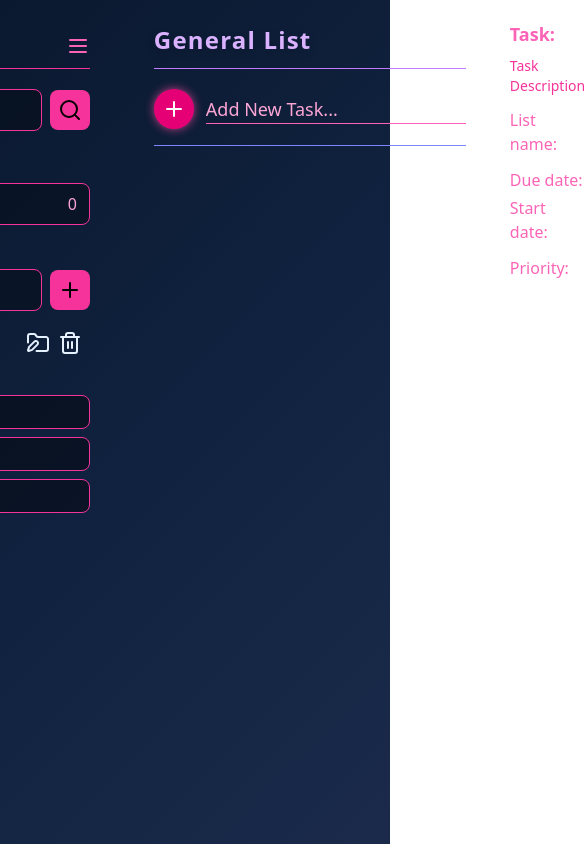
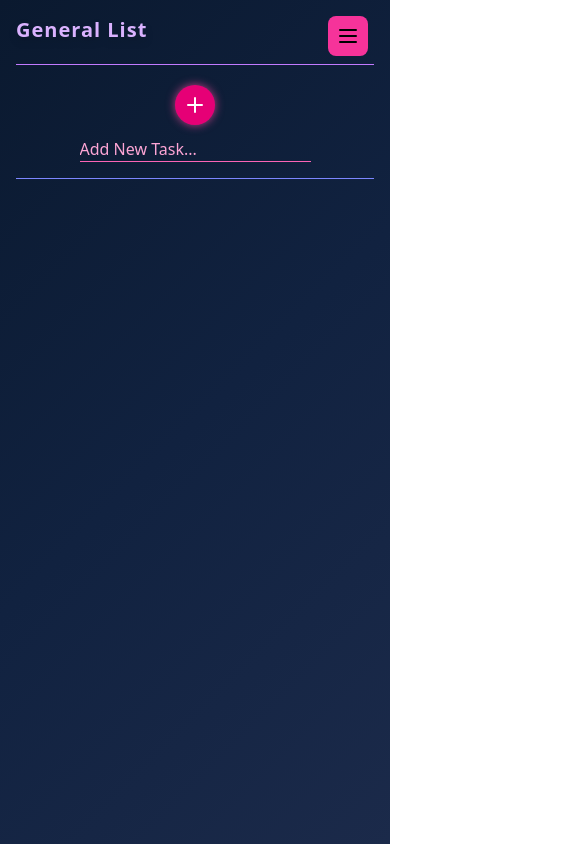
Before and after one commit to Vader-9/TaskManager, a React (Vite) app: page / in a window 390 px wide. Shown: the whole page, 585 px wide, since content can reach past the window. Built offline with nearby package versions, Linux system fonts and the light colour scheme.

Commit message:
responsive ness done and a few other bugs

```diff
--- a/src/Description/Descripition.jsx
+++ b/src/Description/Descripition.jsx
@@ -1,6 +1,6 @@
 function Descripition({ taskInfo }) {
   return (
-    <div className="w-[300px]  p-5 ">
+    <div className="hidden md:block w-[300px] p-5">
       <h1 className="text-lg font-bold text-pink-400 mb-2">
         Task: <span className="text-pink-200">{taskInfo.text}</span>
       </h1>
--- a/src/Menu/Menu.jsx
+++ b/src/Menu/Menu.jsx
@@ -1,4 +1,4 @@
-import { Menu, Search, Plus, Folder, FolderPen, Trash2 } from 'lucide-react';
+import { Menu, Search, Plus, Folder, FolderPen, Trash2, X } from 'lucide-react';
 import { useState } from 'react';
 
 function MeNu({
@@ -15,7 +15,8 @@ function MeNu({
   const [inputs, setInputs] = useState('');
   const [folderId, setFolderId] = useState(null);
   const [folderTrigger, setFolderTrigger] = useState(false);
- console.log(activeFolder)
+  const [isOpen, setIsOpen] = useState(false); // mobile menu toggle
+
   function addFolder() {
     if (inputs !== '') {
       if (folderTrigger) {
@@ -33,6 +34,8 @@ function MeNu({
         ]);
       }
       setInputs('');
+    } else {
+      alert("Please enter a foldername");
     }
   }
 
@@ -54,16 +57,40 @@ function MeNu({
   }
 
   return (
-    <div class = 'mt-8 mr-10' >
-      {/* Header */}
-      <div className="flex justify-between items-center border-b border-pink-500 pb-2 mb-5">
+    <>
+      {/* Mobile toggle button */}
+      <button
+        className="md:hidden fixed top-4 left-4 z-50 p-2 rounded-lg bg-pink-500 text-black hover:bg-pink-600 transition ml-[80%]"
+        onClick={() => setIsOpen(true)}
+      >
+        <Menu />
+      </button>
+
+      {/* Sidebar menu */}
+      <div
+        className={`fixed md:static top-0 left-0 h-full w-64 bg-black/90 backdrop-blur-lg
+          transform transition-transform duration-300 ease-in-out z-40
+          ${isOpen ? "translate-x-0" : "-translate-x-full"}
+          md:translate-x-0 md:w-72 p-5 overflow-y-auto`}
+      >
+        {/* Close button (mobile only) */}
+        <div className="flex justify-between items-center mb-5 md:hidden">
+          <h3 className="text-lg font-bold text-pink-400">Menu</h3>
+          <button
+            onClick={() => setIsOpen(false)}
+            className="p-2 rounded-lg bg-pink-500 text-black hover:bg-pink-600 transition"
+          >
+            <X />
+          </button>
+        </div>
+
+        {/* Header (desktop only) */}
+        <div className="hidden md:flex justify-between items-center border-b border-pink-500 pb-2 mb-5">
           <h3 className="text-lg font-bold text-pink-400">Menu</h3>
           <Menu className="text-pink-400" />
         </div>
 
-
         {/* Search Bar */}
-      <div>
         <div className="flex items-center gap-2 mb-5">
           <input
             type="text"
@@ -74,13 +101,10 @@ function MeNu({
                text-pink-200 placeholder-pink-400 focus:outline-none"
           />
           <button
-            className="p-2 rounded-lg bg-pink-500 text-black hover:bg-pink-600
-               transition focus:outline-none"
+            className="p-2 rounded-lg bg-pink-500 text-black hover:bg-pink-600 transition focus:outline-none"
           >
             <Search />
           </button>
-        </div>
-
         </div>
 
         {/* Tasks */}
@@ -93,10 +117,9 @@ function MeNu({
           </div>
         </div>
 
-
         {/* Lists */}
         <div>
-        <h3>Lists</h3>
+          <h3 className="text-pink-400 font-semibold mb-2">Lists</h3>
           <div className="flex items-center gap-2 mb-3">
             <input
               type="text"
@@ -108,20 +131,17 @@ function MeNu({
             />
             <button
               onClick={addFolder}
-            className="p-2 rounded-lg bg-pink-500 text-black hover:bg-pink-600
-               transition focus:outline-none"
+              className="p-2 rounded-lg bg-pink-500 text-black hover:bg-pink-600 transition focus:outline-none"
             >
               <Plus />
             </button>
           </div>
-
 
           {folders.map((folder, index) => (
             <div
               key={folder.id}
               className="flex items-center justify-between p-2 rounded-lg hover:bg-white/10 transition"
             >
-            {/* Left: Folder icon + name */}
               <div className="flex items-center gap-2">
                 <Folder className="text-pink-400" />
                 <button
@@ -132,35 +152,30 @@ function MeNu({
                 </button>
               </div>
 
-            {/* Right: Action buttons */}
               <div className="flex items-center gap-2">
                 <button
-                onClick={  activeFolder === 0 ? undefined :() =>  renameFolder(folder.id)}
-
+                  onClick={folder.id === 1 ? undefined : () => renameFolder(folder.id)}
                   className="hover:text-yellow-400 transition"
                 >
-                <FolderPen />
+                  {folder.id === 1 ? '' : <FolderPen />}
                 </button>
                 <button
-                onClick={() => activeFolder === 0 ? undefined :
-                  removeFolder(folder.id)
-                }
+                  onClick={folder.id === 1 ? undefined : () => removeFolder(folder.id)}
                   className="hover:text-red-400 transition"
                 >
-                <Trash2 />
+                  {folder.id === 1 ? '' : <Trash2 />}
                 </button>
               </div>
             </div>
           ))}
-
         </div>
 
         {/* Priority */}
-      <div className="mb-5">
+        <div className="mb-5 mt-5">
           <h3 className="text-pink-400 mb-2 font-semibold">Priority</h3>
           <div className="flex flex-col gap-2">
             <button
-      onClick={ () => setDisplayPriority('alpha')}
+              onClick={() => setDisplayPriority('alpha')}
               className="px-3 py-1 rounded-lg border border-pink-500 bg-black/40 text-pink-300 hover:bg-pink-500/20 transition"
             >
               Alpha
@@ -179,8 +194,8 @@ function MeNu({
             </button>
           </div>
         </div>
-
       </div>
+    </>
   );
 }
 
--- a/src/Today/Today.jsx
+++ b/src/Today/Today.jsx
@@ -19,7 +19,6 @@ function Today({
   const [editId, setEditId] = useState(null);
   const [managePriority, setManagePriority] = useState(0);
   const [manageProgress, setManageProgress] = useState(0);
-  const [completedTask, setCompletedTask] = useState(false);
 
   useEffect(() => {
     setNumberofTasks(addTasks.length);
@@ -127,8 +126,6 @@ function Today({
   }
 
   const folderName = folders?.[activeFolder]?.name ?? "General List";
-  // dont full understand
-
 
   const priorityData = displayPriority
     ? addTasks.filter((task) => task.priority === displayPriority)
@@ -141,19 +138,19 @@ function Today({
     : addTasks;
 
   return (
-    <div className="w-[900px]    p-6  text-white">
+    <div className="w-full md:w-[900px] p-4 md:p-6 text-white">
       {/* Header */}
-      <div className="flex justify-between items-center border-b border-purple-400 pb-3 mb-5">
-        <h1 className="text-2xl font-bold tracking-wider text-purple-300 drop-shadow-lg">
+      <div className="flex flex-col sm:flex-row sm:justify-between sm:items-center border-b border-purple-400 pb-3 mb-5 gap-2">
+        <h1 className="text-xl sm:text-2xl font-bold tracking-wider text-purple-300 drop-shadow-lg">
           {activeFolder ? folderName : "General List"}
         </h1>
-        <span className="text-lg text-pink-400 font-semibold">
+        <span className="text-base sm:text-lg text-pink-400 font-semibold">
           {numberofTasks > 0 ? addTasks.length : ""}
         </span>
       </div>
 
       {/* Add task input */}
-      <div className="flex items-center gap-3 border-b border-indigo-400 pb-4 mb-5">
+      <div className="flex flex-col sm:flex-row items-center gap-3 border-b border-indigo-400 pb-4 mb-5">
         <button
           onClick={addTask}
           className="p-2 rounded-full bg-pink-600 hover:bg-pink-500 transition shadow-[0_0_10px_rgba(236,72,153,0.8)]"
@@ -164,7 +161,7 @@ function Today({
           placeholder="Add New Task..."
           value={input}
           onChange={(e) => setInput(e.target.value)}
-          className="flex-1 bg-transparent border-b border-pink-400 focus:outline-none focus:border-cyan-400 text-lg text-white placeholder-pink-300"
+          className="flex-1 bg-transparent border-b border-pink-400 focus:outline-none focus:border-cyan-400 text-base sm:text-lg text-white placeholder-pink-300"
         />
       </div>
 
@@ -173,10 +170,9 @@ function Today({
         <div
           key={task.id}
           className="mb-4 p-4 rounded-xl border border-purple-600 bg-black/40 hover:bg-black/60 transition cursor-pointer shadow-[0_0_15px_rgba(147,51,234,0.7)]"
-
         >
           {/* Task row */}
-          <div className="flex justify-between items-center">
+          <div className="flex flex-col sm:flex-row justify-between sm:items-center gap-3">
             <div className="flex items-center gap-3">
               <input
                 type="checkbox"
@@ -187,7 +183,7 @@ function Today({
                 className="accent-pink-500 w-5 h-5"
               />
               <h1
-                className={`text-xl ${
+                className={`text-lg sm:text-xl ${
                   task.progress === "completed"
                     ? "line-through text-gray-400"
                     : "text-cyan-300"
@@ -201,18 +197,20 @@ function Today({
                 e.stopPropagation();
                 removeTask(task.id);
               }}
-              className="p-2 text-red-400 hover:text-red-200 hover:scale-110 transition"
+              className="p-2 text-red-400 hover:text-red-200 hover:scale-110 transition self-end sm:self-auto"
             >
               <Trash2 />
             </button>
           </div>
 
           {/* Task details */}
-          <div className="mt-3 flex gap-4 flex-wrap text-sm text-purple-200">
+          <div className="mt-3 flex flex-wrap gap-3 text-sm text-purple-200">
             <p>{task.dateAdded.toString()}</p>
             <p className="text-pink-400">{task.dueDate}</p>
             <p className="text-cyan-400">{task.list}</p>
-            <p className="text-cyan-400" onClick={() =>
+            <p
+              className="text-cyan-400 cursor-pointer"
+              onClick={() =>
                 setTaskInfo({
                   text: task.text,
                   priority: task.priority,
@@ -220,7 +218,10 @@ function Today({
                   dueDate: task.dueDate,
                   list: folderName,
                 })
-          }>more</p>
+              }
+            >
+              more
+            </p>
             <p
               onClick={
                 task.progress === "completed" || displayPriority
@@ -268,7 +269,7 @@ function Today({
               }
               placeholderText="Set deadline"
               dateFormat="yy-MM-dd"
-              className="bg-transparent border border-pink-500 rounded-md px-2 py-1 text-pink-300 focus:outline-none"
+              className="bg-transparent border border-pink-500 rounded-md px-2 py-1 text-pink-300 focus:outline-none w-full sm:w-auto"
             />
 
             <button
```
Lines whose indentation alone changed are shown as unchanged.
